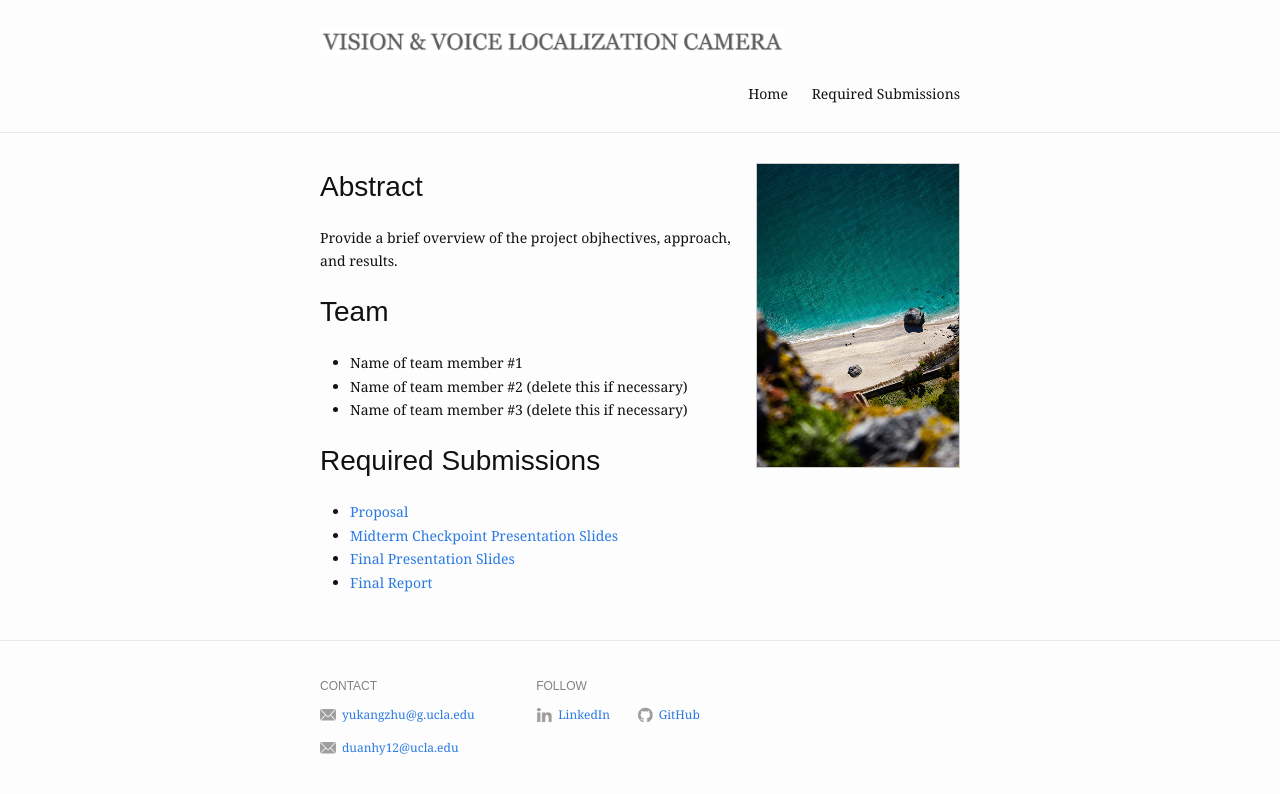
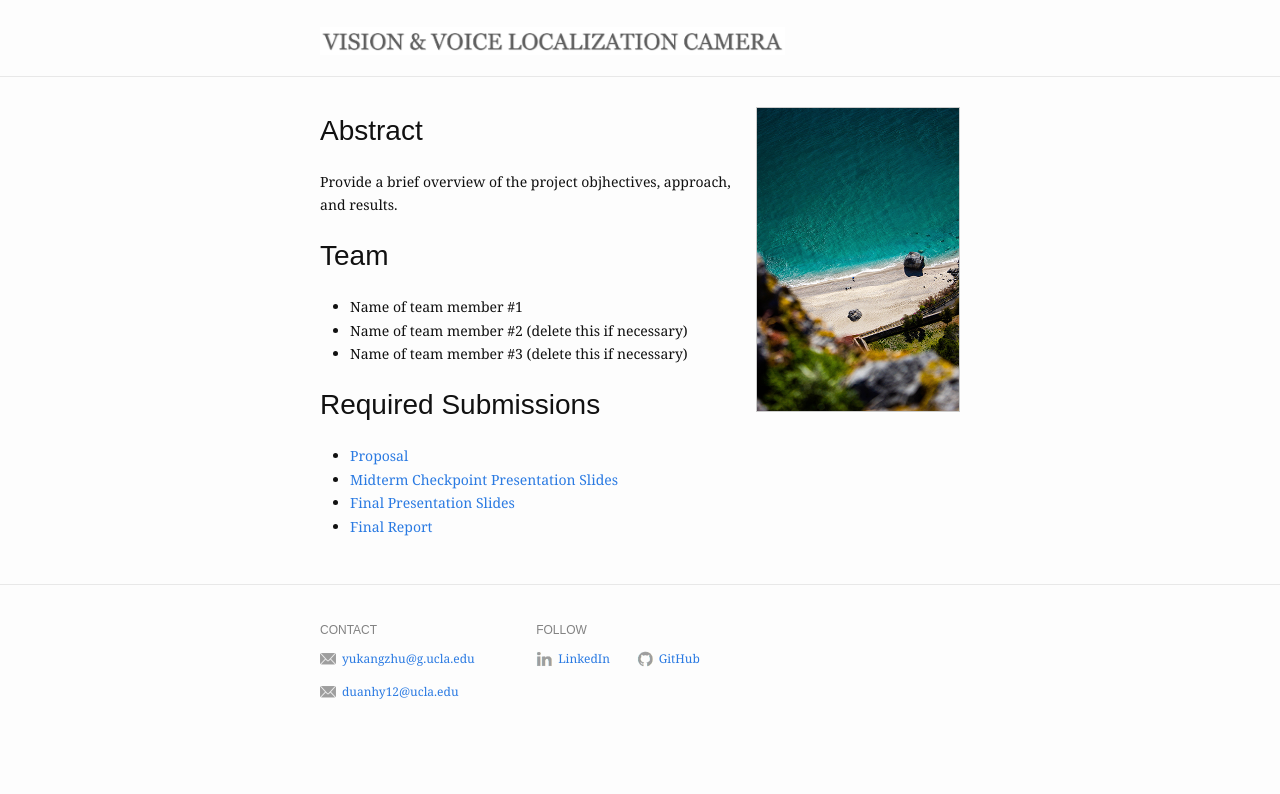
Before and after one commit to yukangZhuu/vision-voice-localization-camera, a Jekyll site: the page built from docs/index.md, in a window 1280 px wide. Shown: the top 794 px of the page. Built offline with Jekyll 4.4.1, drawn with Linux system fonts in a browser that asks for light colours.

Commit message:
Update _config.yml

```diff
--- a/docs/_config.yml
+++ b/docs/_config.yml
@@ -11,9 +11,6 @@ google_analytics: "UA-121636368-3"
 
 header:
   pages:
-    - name: Home
-      slug: /
-    - name: Required Submissions
 
 footer:
   show_powered_by: false
```
